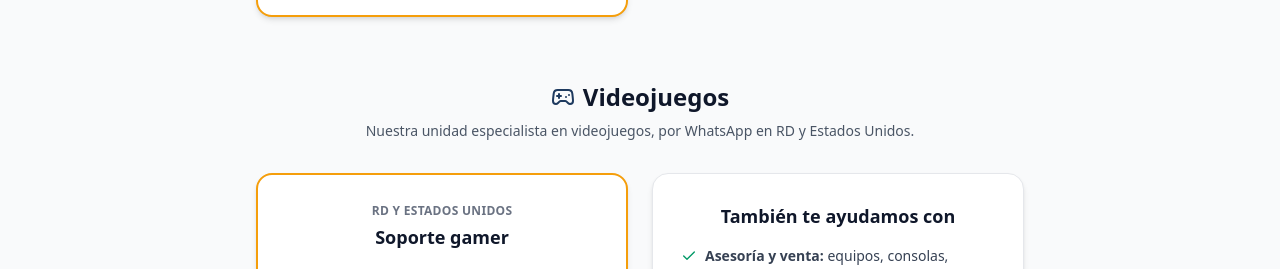
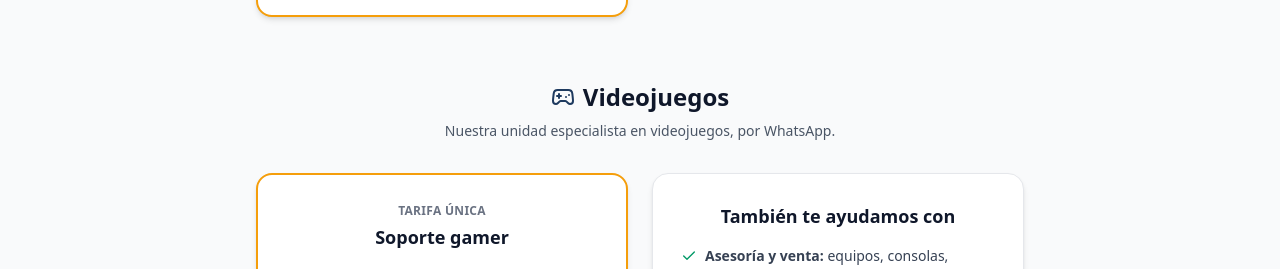
Before and after one commit to xoultec/homepage, a Next.js app: page /servicios in a window 1280 px wide. Shown: the part 1240-1509 px from the top of the page. Built offline with nearby package versions, Linux system fonts and the light colour scheme.

Commit message:
fix(servicios): Videojuegos sin etiqueta de país, tarifa única

```diff
--- a/app/servicios/ServiciosLanding.tsx
+++ b/app/servicios/ServiciosLanding.tsx
@@ -227,13 +227,13 @@ export function ServiciosLanding() {
           </div>
           <p className="text-gray-600 text-center text-sm max-w-2xl mx-auto mb-8">
             {t(
-              'Nuestra unidad especialista en videojuegos, por WhatsApp en RD y Estados Unidos.',
-              'Our gaming specialist unit, on WhatsApp in the DR and the United States.',
+              'Nuestra unidad especialista en videojuegos, por WhatsApp.',
+              'Our gaming specialist unit, on WhatsApp.',
             )}
           </p>
           <div className="grid grid-cols-1 md:grid-cols-2 gap-6 max-w-3xl mx-auto items-start">
             <PriceCard
-              market={t('RD y Estados Unidos', 'DR and United States')}
+              market={t('Tarifa única', 'One rate')}
               title={t('Soporte gamer', 'Gamer support')}
               price="US$60"
               per={t('hora', 'hour')}
```
